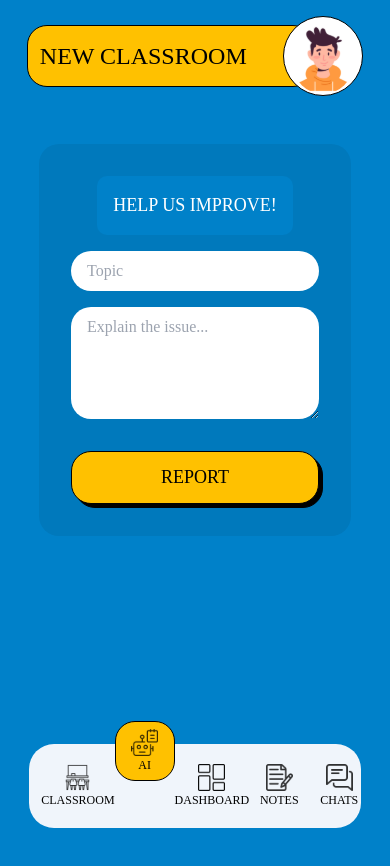
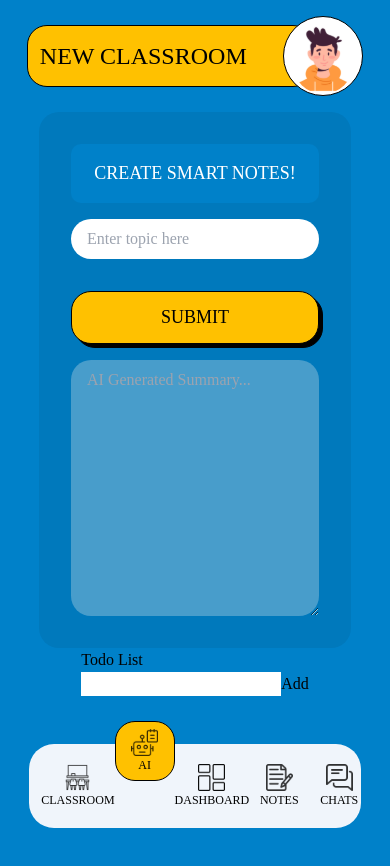
Before and after one commit to rajgupta-ml/anpiVidya1, a React (Create React App) app in the folder Client/: page /ai-notes in a window 390 px wide. Shown: the top 866 px of the page. Before the commit the page ends 844 px from the top, so only its background shows below. Built offline with nearby package versions, Linux system fonts and the light colour scheme.

Commit message:
new begin

```diff
--- a/Client/src/components/dashboard-components/notes-components/Notes.jsx
+++ b/Client/src/components/dashboard-components/notes-components/Notes.jsx
@@ -1,42 +1,94 @@
-import React from 'react';
+import React, { useState } from 'react';
 import TopNav from '../general-components/TopNav';
 import SideNavigation from '../general-components/SideNavigation';
 import BottomNavigation from '../general-components/BottomNavigation';
+import smartNotesApiEndpoint from '../../../apiendpoints/smartNotesApiEndpoint';
+
+async function handleSubmit(e, notesHeading) {
+  e.preventDefault();
+  const result = document.getElementById('result');
+  const retval = await smartNotesApiEndpoint({ inputNote: notesHeading });
+  result.innerHTML = retval.data.summary;
+}
 
 function Notes() {
+  const [notesHeading, setNotesHeading] = useState('');
+  //   console.log(notesHeading);
+  const [todos, setTodos] = useState([]);
+  const [inputValue, setInputValue] = useState('');
+
+  const handleInputChange = (event) => {
+    setInputValue(event.target.value);
+  };
+
+  const handleAddTodo = () => {
+    setTodos([...todos, inputValue]);
+    setInputValue('');
+  };
+
+  const handleDeleteTodo = (index) => {
+    const newTodos = [...todos];
+    newTodos.splice(index, 1);
+    setTodos(newTodos);
+  };
+
+  const handleEditTodo = (index, newValue) => {
+    const newTodos = [...todos];
+    newTodos[index] = newValue;
+    setTodos(newTodos);
+  };
+
   return (
     <main>
       <TopNav title="NEW CLASSROOM" />
       <div className="hidden md:flex justify-center">
         <SideNavigation />
+      </div>
       {/* MIDDLE SECTION FOR DESKTOP */}
-        <section className="font-['poppins'] flex flex-col justify-center items-center ml-[250px] h-[100vh]" style={{ width: 'calc(100vw - 280px)' }}>
+      <section className="font-['poppins'] flex flex-col md:justify-center items-center h-[100vh]">
 
-          <form action="/submitNote" method="post" className="flex flex-col justify-center items-center p-8 m-8 gap-4 bg-[#0079BC] rounded-[20px]" style={{ width: 'min(100% - 5rem , 510px)', height: 'min(100% - 5rem ,460px' }}>
+        <form onSubmit={(e) => handleSubmit(e, notesHeading)} className="flex flex-col justify-center items-center p-8  gap-4 bg-[#0079BC] rounded-[20px] w-[80%] md:w-[30%]">
           <div className="rounded-[10px] text-[18px] text-[#fff] bg-[#0081C9] flex justify-center items-center p-4 w-full ">
             <div className="w-full flex justify-center items-center">CREATE SMART NOTES!</div>
           </div>
 
-            <input className="rounded-[20px] px-4 py-2 w-full" type="text" id="note" name="note" placeholder="Enter topic here" />
-            <textarea rows={6} className="rounded-[20px] px-4 py-2 w-full" type="email" placeholder="AI Generated Summary..." />
+          <input
+            onChange={(e) => {
+              setNotesHeading(e.target.value);
+            }}
+            className="rounded-[20px] px-4 py-2 w-full"
+            type="text"
+            id="note"
+            name="note"
+            placeholder="Enter topic here"
+          />
           <button type="submit" className="bg-[#FFC100] px-4 py-3 rounded-[20px] text-[18px] w-full border-[1px] border-black flex justify-center items-center mt-4 drop-shadow-[4px_4px_0px_rgba(0,0,0,1)]">SUBMIT</button>
-            <p id="result" />
+          <textarea rows={10} className="rounded-[20px] px-4 py-2 w-full text-[#000]" placeholder="AI Generated Summary..." id="result" disabled />
         </form>
-        </section>
+        <div className="">
+          {' '}
+          <h2>Todo List</h2>
+          <div>
+            <input type="text" value={inputValue} onChange={handleInputChange} />
+            <button type="button" onClick={handleAddTodo}>Add</button>
+          </div>
+          <ul>
+            {todos.map((todo, index) => (
+            // eslint-disable-next-line react/no-array-index-key
+              <li key={index}>
+                <input
+                  type="text"
+                  value={todo}
+                  onChange={(event) => handleEditTodo(index, event.target.value)}
+                />
+                <button type="button" onClick={() => handleDeleteTodo(index)}>Delete</button>
+              </li>
+            ))}
+          </ul>
         </div>
 
-      {/* MID SECTION FOR MOBILE */}
-      <section className="font-['poppins'] flex justify-center items-center md:hidden ">
-        <div className="flex flex-col justify-center items-center p-8 m-8 gap-4 bg-[#0079BC] rounded-[20px] w-[80%]">
-          <div className="rounded-[10px] text-[18px] text-[#fff] bg-[#0081C9] flex justify-center items-center p-4 ">
-            <div>HELP US IMPROVE!</div>
-          </div>
-          <input className="rounded-[20px] px-4 py-2 w-full" type="text" placeholder="Topic" />
-          <textarea rows={4} className="rounded-[20px] px-4 py-2 w-full" type="email" placeholder="Explain the issue..." />
+      </section>
 
-          <button type="button" className="bg-[#FFC100] px-4 py-3 rounded-[20px] text-[18px] w-full border-[1px] border-black flex justify-center items-center mt-4 drop-shadow-[4px_4px_0px_rgba(0,0,0,1)]">REPORT</button>
-        </div>
-      </section>
       <BottomNavigation />
     </main>
   );
```
Lines whose indentation alone changed are shown as unchanged.
